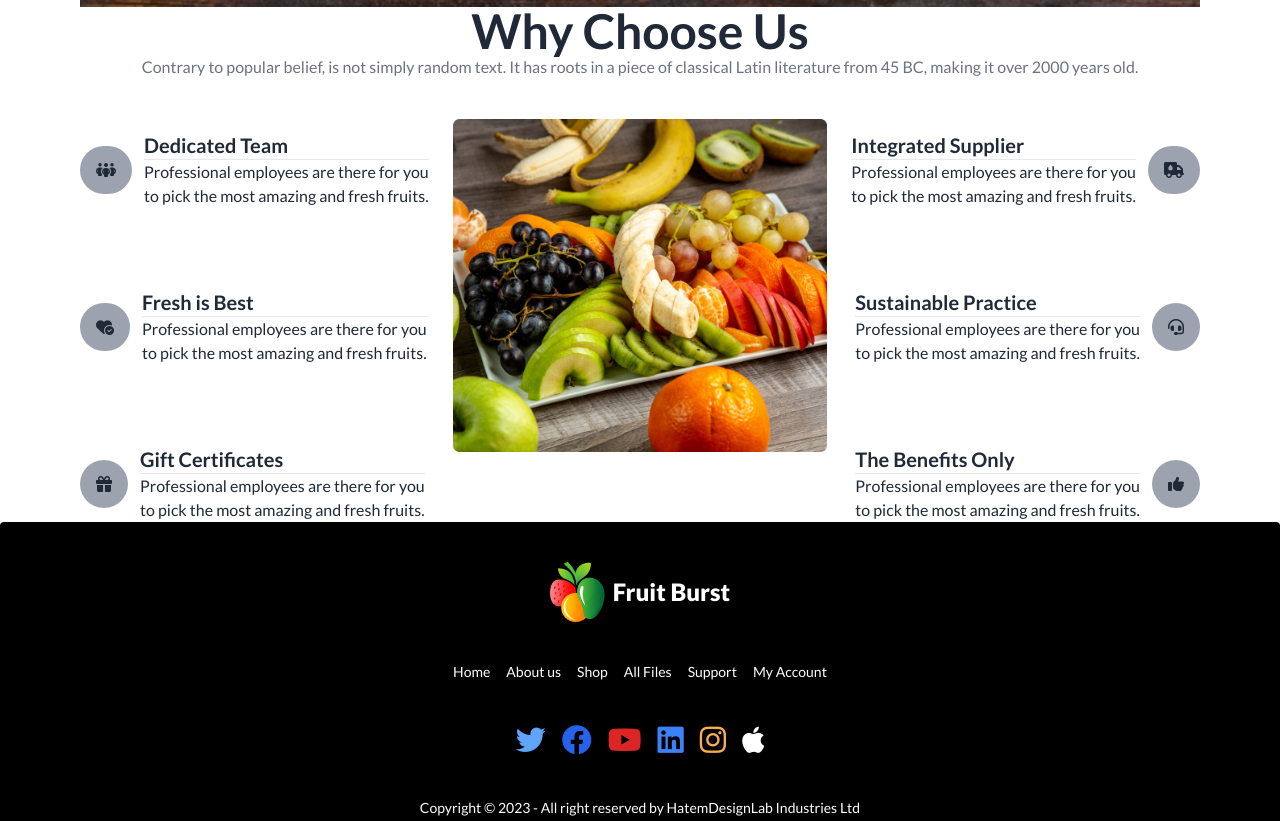
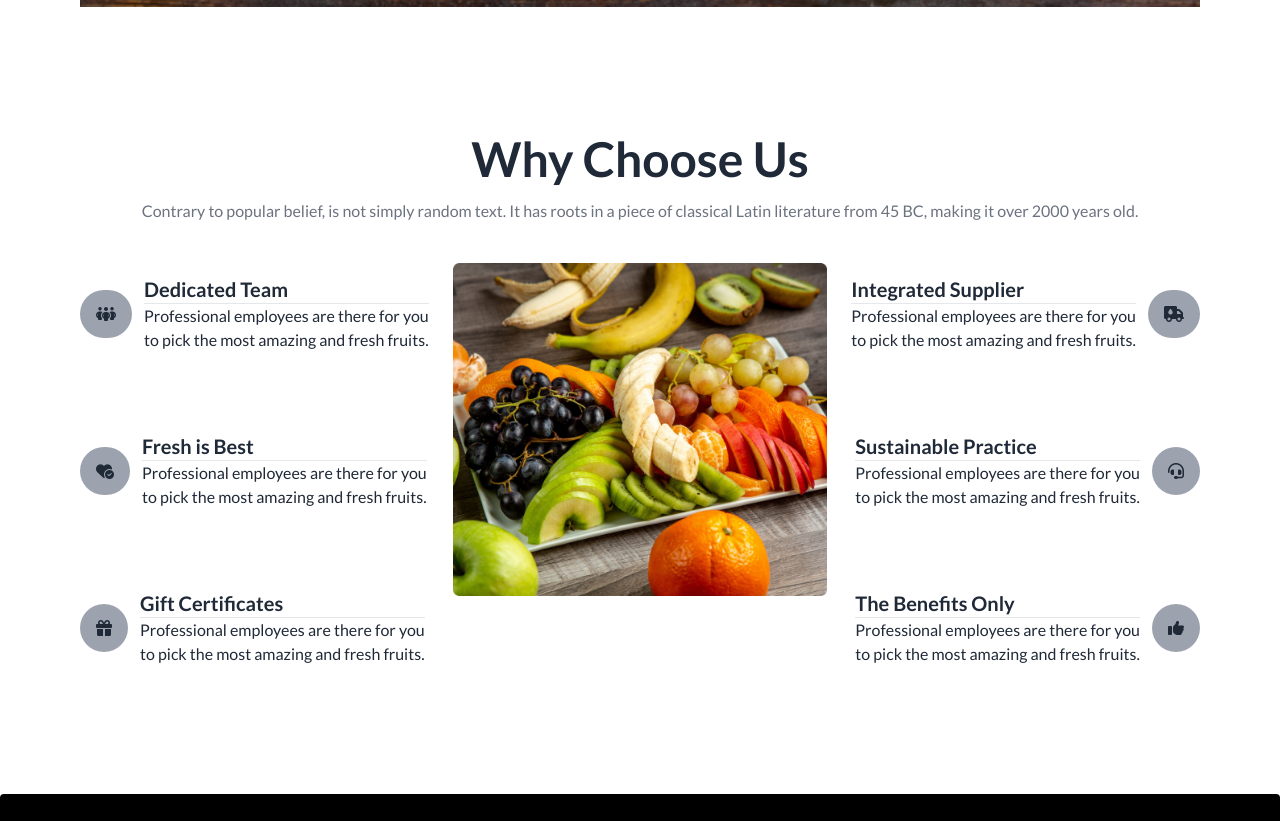
Before and after one commit to Freelancerhatem/fruit-burst-assignment-03, a plain HTML site: page index.html in a window 1280 px wide. Shown: the part 2726-3547 px from the top of the page. Drawn offline with nearby package versions, Linux system fonts and the light colour scheme.

Commit message:
footer resposived

```diff
--- a/index.html
+++ b/index.html
@@ -582,8 +582,8 @@
     <!-- meet the team section end-->
 
     <!-- choose us section -->
-    <section class="container px-12 lg:px-20 text-center">
-      <h1 class="text-lg lg:text-5xl font-semibold">Why Choose Us</h1>
+    <section class="container px-12 lg:px-20 text-center mt-5 lg:mt-32 mb-5 lg:mb-32">
+      <h1 class="text-lg lg:text-5xl font-semibold mb-2 lg:mb-4">Why Choose Us</h1>
     <p class="text-xs lg:text-base font-bold lg:font-normal text-gray-500">Contrary to popular belief, is not simply random text. It has roots in a piece of classical Latin literature from 45 BC, making it over 2000 years old.</p>
 <!-- three column header div -->
 <div class=" grid lg:grid-cols-3 grid-cols-1 lg:mt-10">
@@ -661,18 +661,18 @@
 
     </main>
 
-    <footer class="footer footer-center p-10 bg-black text-base-content rounded">
+    <footer class="footer footer-center py-5 lg:p-10 bg-black text-base-content rounded">
       <div class="grid grid-flow-col">
         <img src="./images/logo.png" alt="">
         <h1 class="font-extrabold text-2xl text-white">Fruit Burst</h1>
       </div>
-      <div class="grid grid-flow-col gap-4">
+      <div class="grid grid-cols-4 lg:grid-cols-6 gap-4 ">
         <a class="link link-hover text-white">Home</a>
         <a class="link link-hover text-white">About us</a>
         <a class="link link-hover text-white">Shop</a>
         <a class="link link-hover text-white">All Files</a>
-        <a class="link link-hover text-white">Support</a>
-        <a class="link link-hover text-white">My Account</a>
+        <a class="link link-hover text-white col-span-2 lg:col-auto">Support</a>
+        <a class="link link-hover text-white col-span-2 lg:col-auto">My Account</a>
       </div>
       <div>
         <div class="grid grid-flow-col gap-4">
```
